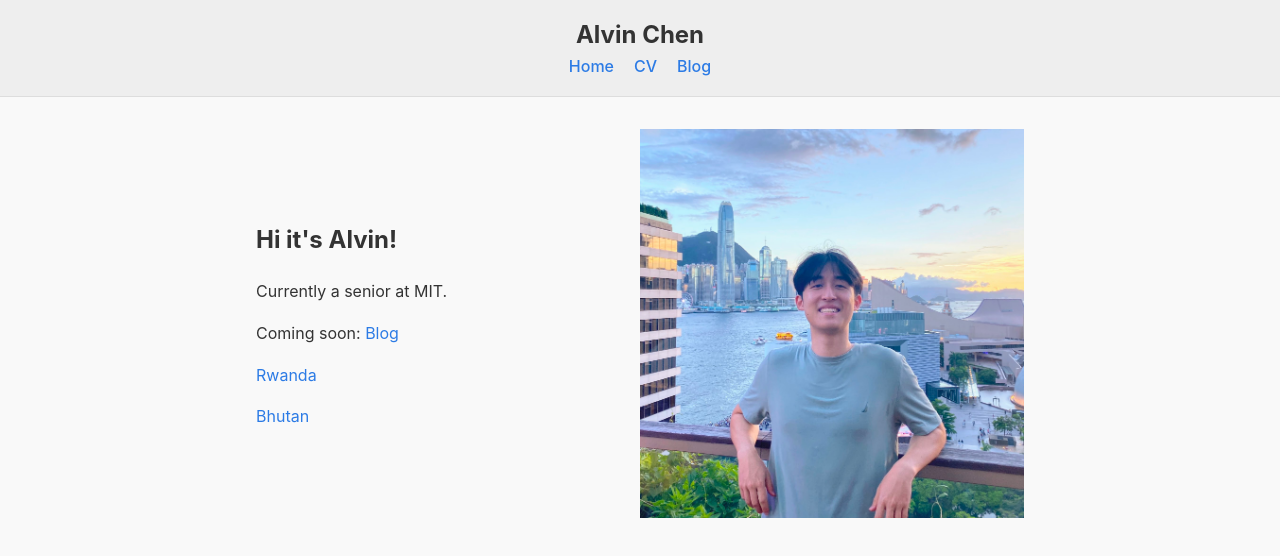
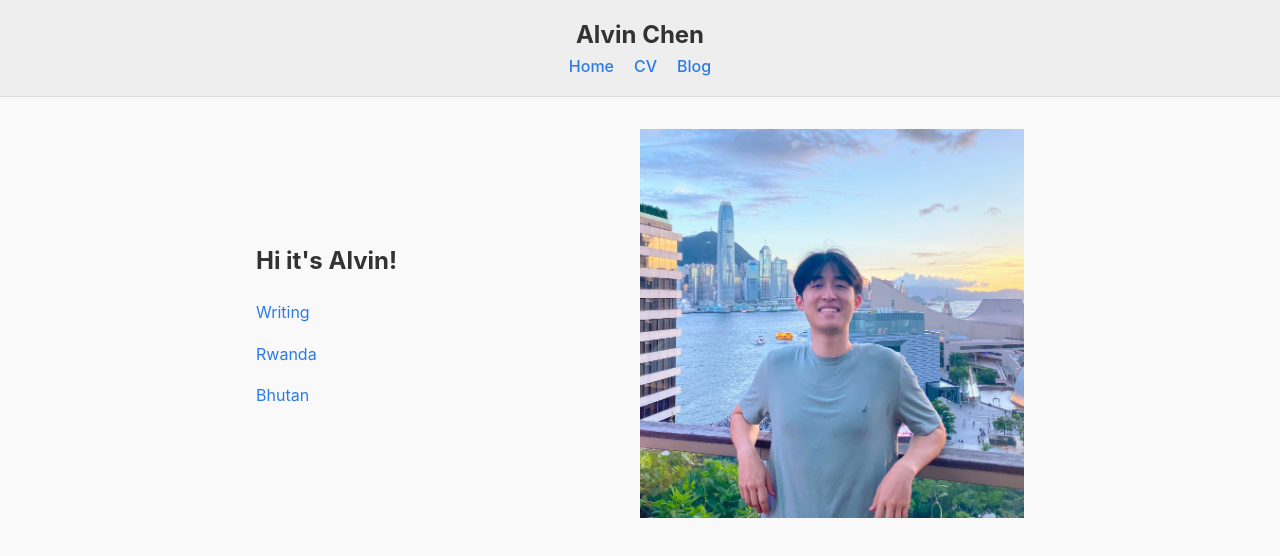
Before and after one commit to alvinchen25/alvinchen25.github.io, a React (Vite) app: page / in a window 1280 px wide. Shown: the top 556 px of the page. Built offline with nearby package versions, Linux system fonts and the light colour scheme.

Commit message:
Update current version with latest changes

```diff
--- a/src/pages/Home.jsx
+++ b/src/pages/Home.jsx
@@ -6,8 +6,8 @@ function Home() {
         <div>
           <h1>Hi it's Alvin!</h1>
           {/* <p>Email: alvinc3@mit.edu</p> */}
-          <p>Currently a senior at MIT.</p>
-          <p>Coming soon: <Link to="/blog">Blog</Link></p>
+          {/* <p>Currently a senior at MIT.</p> */}
+          <p><Link to="/blog">Writing</Link></p>
           <p><Link to="/rwanda">Rwanda</Link></p>
           <p><Link to="/bhutan">Bhutan</Link></p>
         </div>
```
Also changed, not shown: 1 other file (tests, documents, lock files or other folders).
